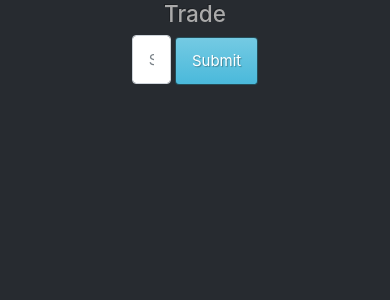
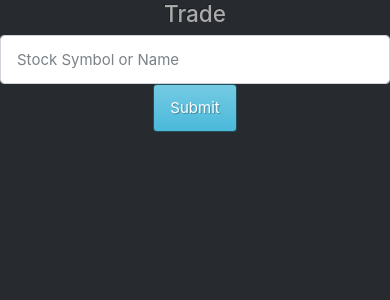
Before and after one commit to CharlieRay668/brokerage, a Django app: template main/templates/main/trade.html in a window 390 px wide. Shown: the part 54-354 px from the top of the page. Run offline with Django 3.2, Linux system fonts and the light colour scheme; the template is opened without the code that fills it: most values are stand-ins (such as "Sample title", 1, 10 or a date in 2020); parts of the project's set-up code (start-up, migrations or seed data) failed here and were passed over; some libraries are stand-ins or nearby versions.

Commit message:
trade for mobile

```diff
--- a/main/templates/main/trade.html
+++ b/main/templates/main/trade.html
@@ -11,6 +11,14 @@
             /*the container must be positioned relative:*/
             position: relative;
             display: inline-block;
+            width: 10%;
+        }
+        @media all and (max-width: 499px) {
+            .autocomplete {
+                position: relative;
+                display: inline-block;
+                width: 100%;
+            }
         }
         .autocomplete-items {
             position: absolute;
@@ -43,7 +51,7 @@
         <h4>Trade</h4>
         <form autocomplete="off" action="" method="POST" enctype="multipart/form-data">
             {% csrf_token %}
-            <div class="autocomplete" style="width:10%;">
+            <div class="autocomplete">
                 <input id="searchBar" type="text" name="searchBar" placeholder="Stock Symbol or Name" class="form-control">
             </div>
             <input type="submit" class="btn btn-info">
```
Also changed, not shown: main/templates/main/tradesymbolchain.html (+0 -69 lines).
